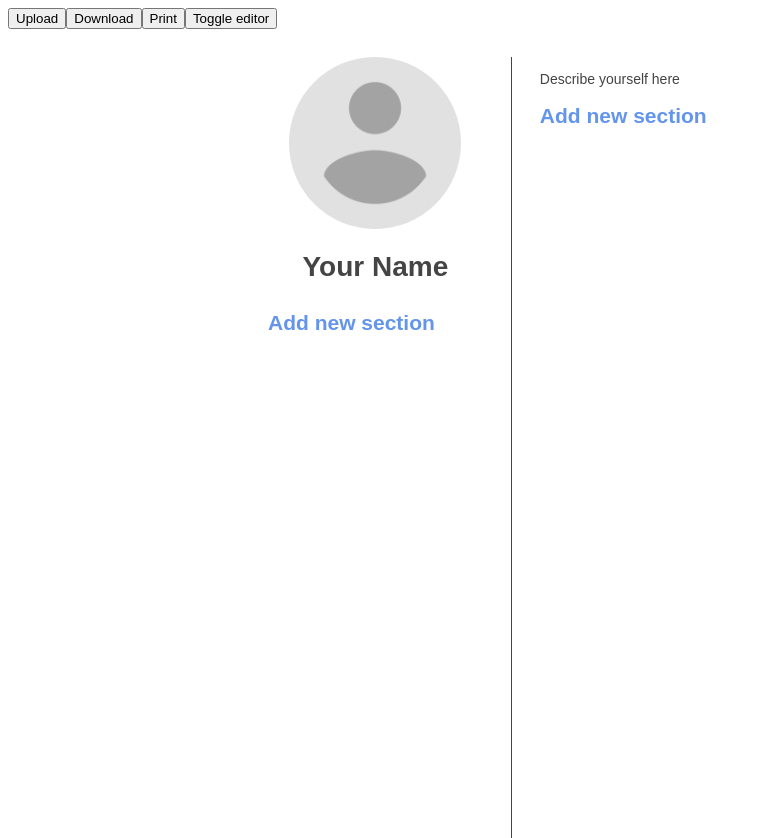
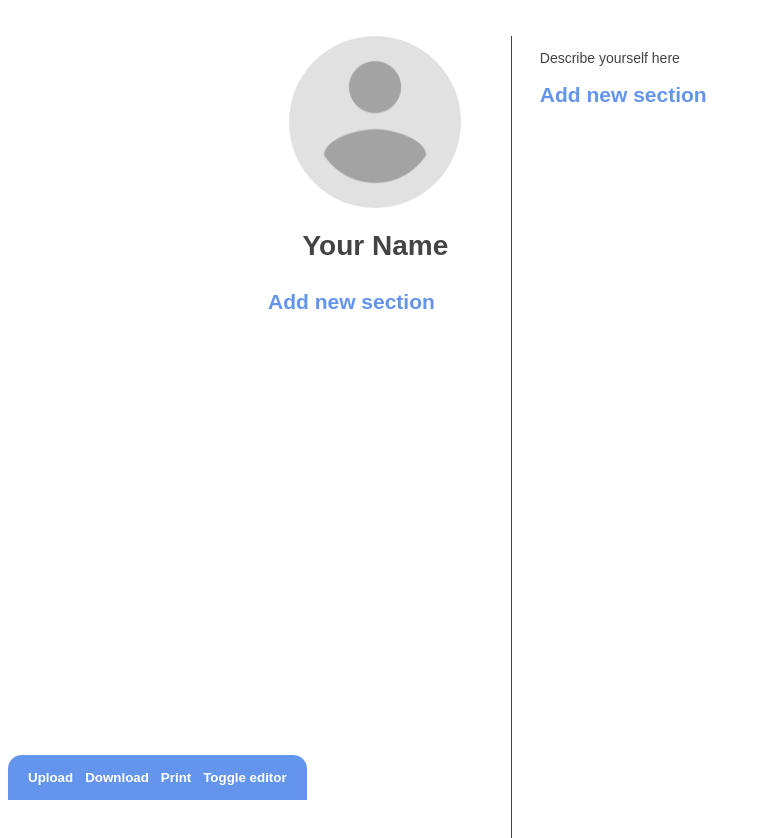
Before and after one commit to burzomir/resume, a React (Vite) app: page / in a window 1280 px wide. Shown: the top 838 px of the page, without its empty margins (0-761 px from the left). Built offline with nearby package versions, Linux system fonts and the light colour scheme.

Commit message:
Style controls

```diff
--- a/assets/scss/index.scss
+++ b/assets/scss/index.scss
@@ -281,6 +281,22 @@ $directions: ((top, t), (right, r), (bottom, b), (left, l));
   }
 }
 
+.edit-controls {
+  position: fixed;
+  bottom: 0;
+  padding: 1em;
+  border-top-left-radius: 1em;
+  border-top-right-radius: 1em;
+  background: cornflowerblue;
+}
+
+.edit-controls button {
+  border: none;
+  background: none;
+  color: white;
+  font-weight: bold;
+}
+
 @media print {
   html {
     font-size: 14px;
```
